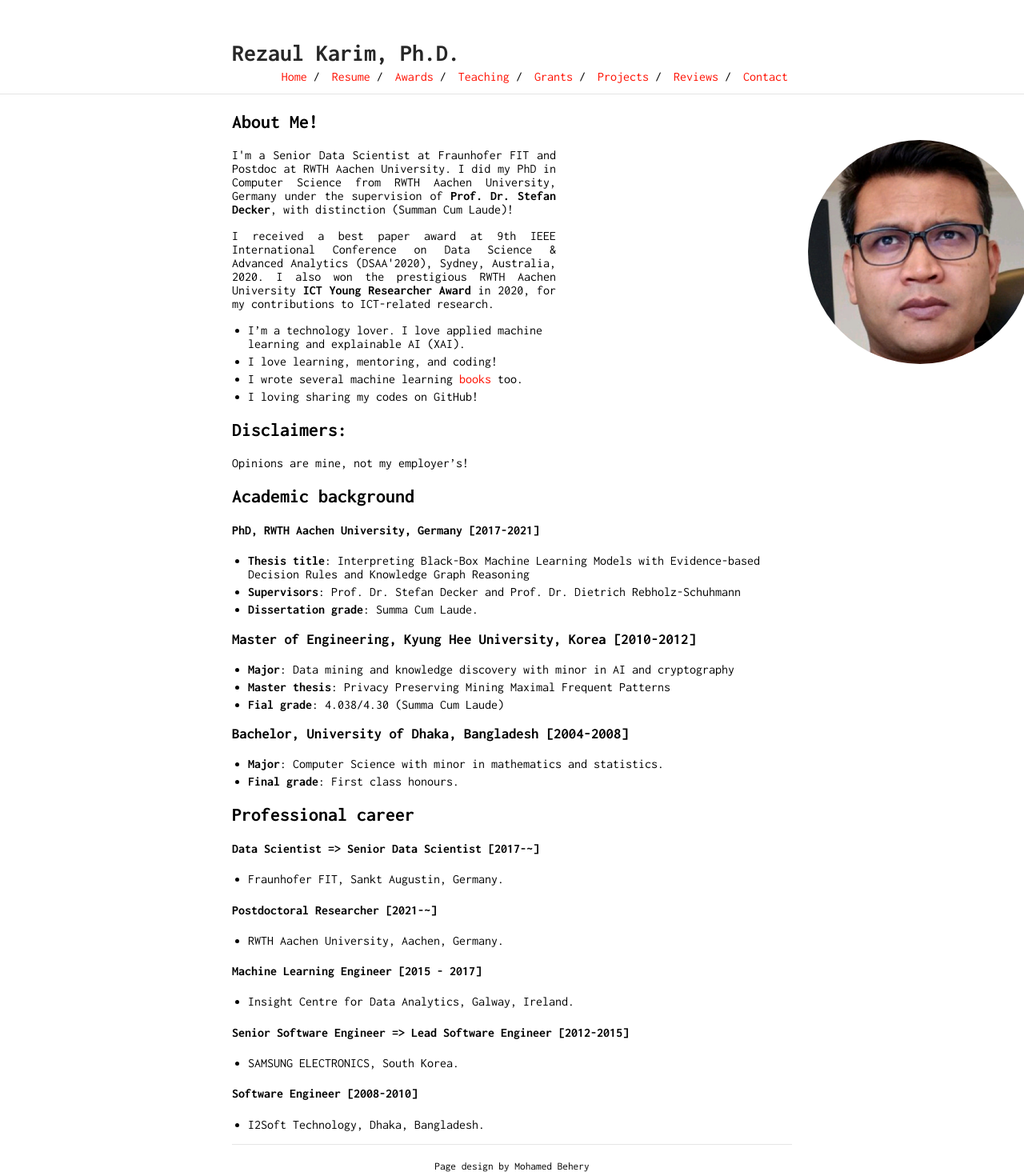
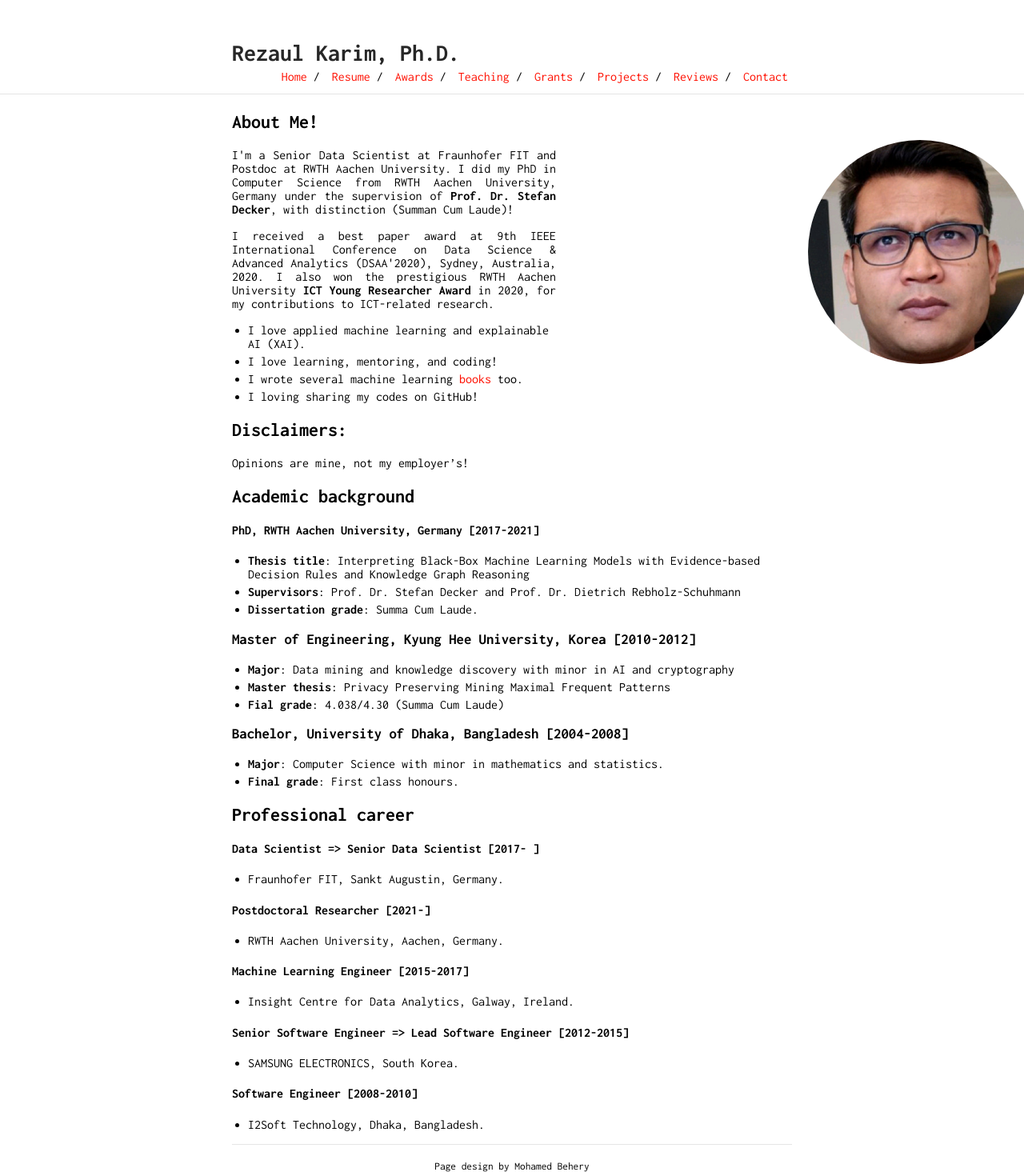
Before and after one commit to rezacsedu/rezacsedu.github.io, a Jekyll site: the page built from index.md, in a window 1280 px wide. Shown: the whole page at 80% size. Built offline with Jekyll 4.4.1, drawn with Linux system fonts in a browser that asks for light colours; our own code applies the rules of GitHub Pages for plain Markdown files.

Commit message:
Update index.md

```diff
--- a/index.md
+++ b/index.md
@@ -5,7 +5,7 @@
 
 <p style='text-align: justify;'>I received a best paper award at 9th IEEE International Conference on Data Science & Advanced Analytics (DSAA'2020), Sydney, Australia, 2020. I also won the prestigious RWTH Aachen University <b>ICT Young Researcher Award</b> in 2020, for my contributions to ICT-related research. </p>
 
-- I'm a technology lover. I love applied machine learning and explainable AI (XAI).
+- I love applied machine learning and explainable AI (XAI).
 - I love learning, mentoring, and coding!
 - I wrote several machine learning [books](https://www.amazon.com/s?k=Md.+Rezaul+Karim&ref=nb_sb_noss) too.
 - I loving sharing my codes on GitHub!
@@ -31,13 +31,13 @@ Opinions are mine, not my employer's!
 
 ## Professional career
 
-#### Data Scientist => Senior Data Scientist [2017-~]
+#### Data Scientist => Senior Data Scientist [2017- ]
 - Fraunhofer FIT, Sankt Augustin, Germany.
 
-#### Postdoctoral Researcher [2021-~]
+#### Postdoctoral Researcher [2021-]
 - RWTH Aachen University, Aachen, Germany.
 
-#### Machine Learning Engineer [2015 - 2017]
+#### Machine Learning Engineer [2015-2017]
 - Insight Centre for Data Analytics, Galway, Ireland.
 
 #### Senior Software Engineer => Lead Software Engineer [2012-2015]
```
